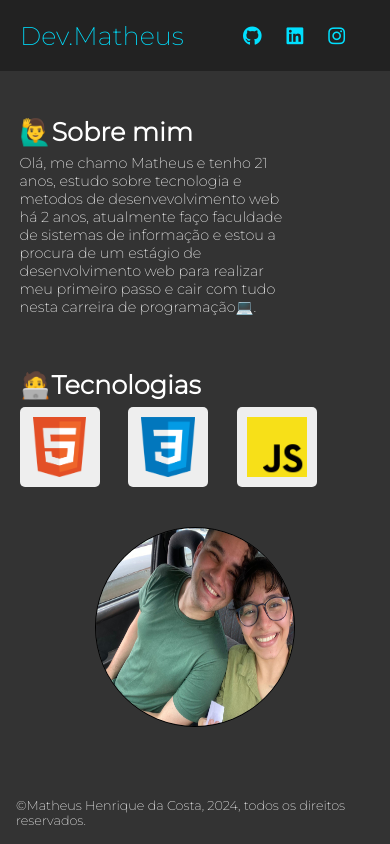
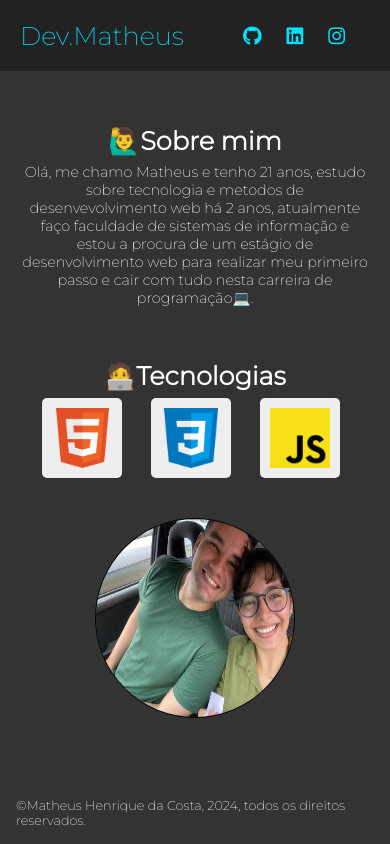
Before and after one commit to matheusarc/udemy, a plain HTML site: page index.html in a window 390 px wide. Drawn offline with Linux system fonts and the light colour scheme.

Commit message:
responsividade 2

```diff
--- a/css/responsive.css
+++ b/css/responsive.css
@@ -10,6 +10,27 @@
         align-items: center;
         justify-content: center;
     }
+    .main-content h2{
+        margin-bottom: 2%;
+        font-size: 1.6em;
+        text-align: center;
+    }
+    .main-content .text p{
+        width: 100%;
+        font-size: .9em;
+        font-weight: 290;
+        margin-bottom: 15%;
+        text-align: center;
+    }
+    aside.techs .cards-conteiner{
+        display: flex;
+        align-items: center;
+        justify-content: center;
+    }
+    aside.techs .cards-conteiner .card{
+        width: 140px;
+        height: 140px;
+    }
     main figure img{
         width: 290px;
         height: 290px;
@@ -19,6 +40,9 @@
     }
 }
 @media (max-width: 600px){
+    header {
+        text-align: center;
+    }
     header h1{
         font-size: 1.6em;
     }
@@ -28,25 +52,24 @@
     .main-content h2{
         margin-bottom: 2%;
         font-size: 1.6em;
+        text-align: center;
     }
     .main-content .text p{
-        width: 75%;
+        width: 100%;
         font-size: .9em;
         font-weight: 290;
         margin-bottom: 15%;
+        text-align: center;
+    }
+    aside.techs .cards-conteiner{
+        display: flex;
+        align-items: center;
+        justify-content: center;
+        margin-left: 6%;
     }
     aside.techs .cards-conteiner .card{
         width: 80px;
         height: 80px;
-        padding: 10px;
-        background-color: #eee;
-        border-radius: 5px;
-        margin-right: 1.8em;
-        cursor: pointer;
-        display: flex;
-        align-content: center;
-        justify-content: center;
-        transition: .25s ease-in-out;
     }
     main figure img{
         width: 200px;
```
